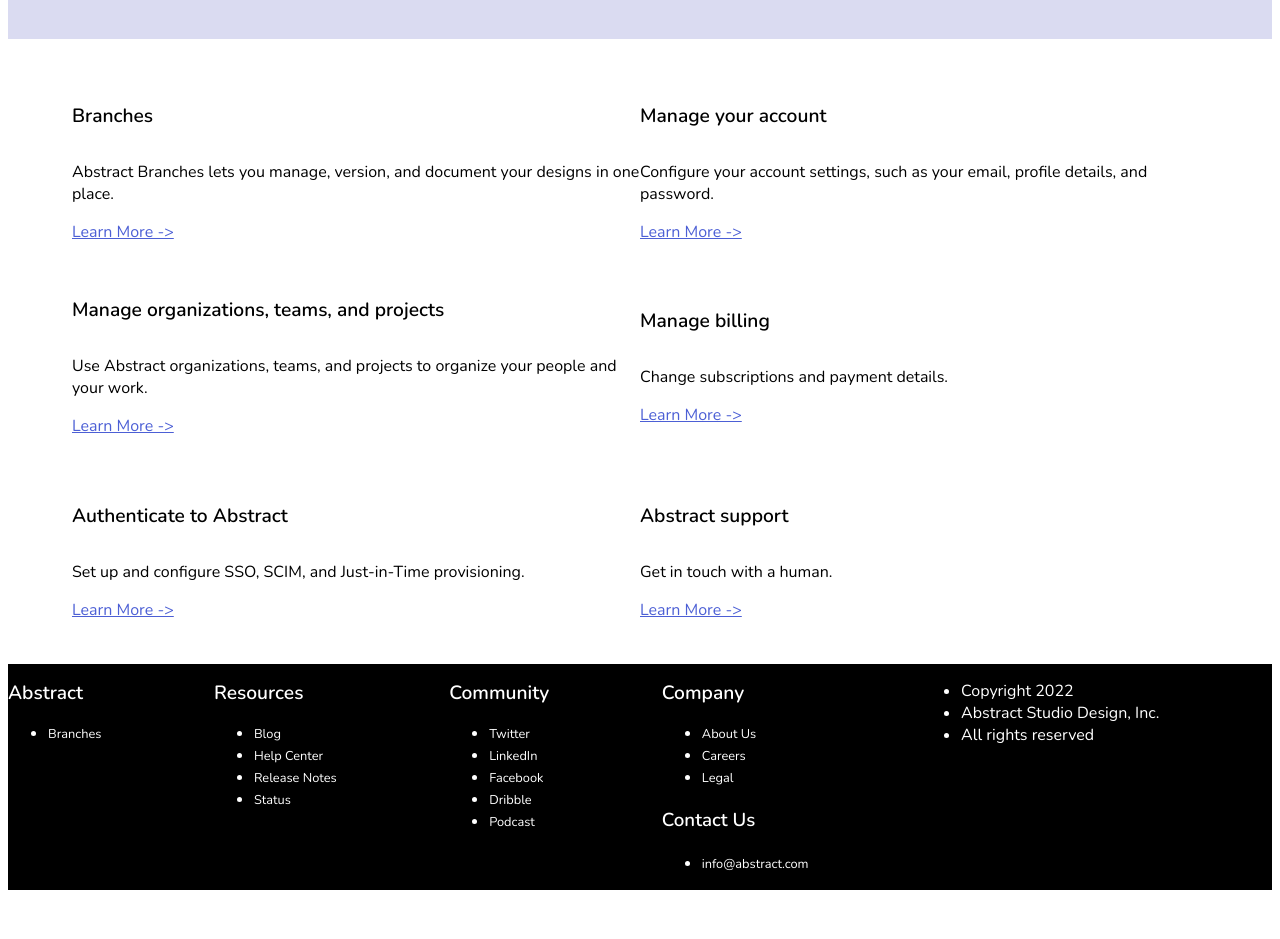
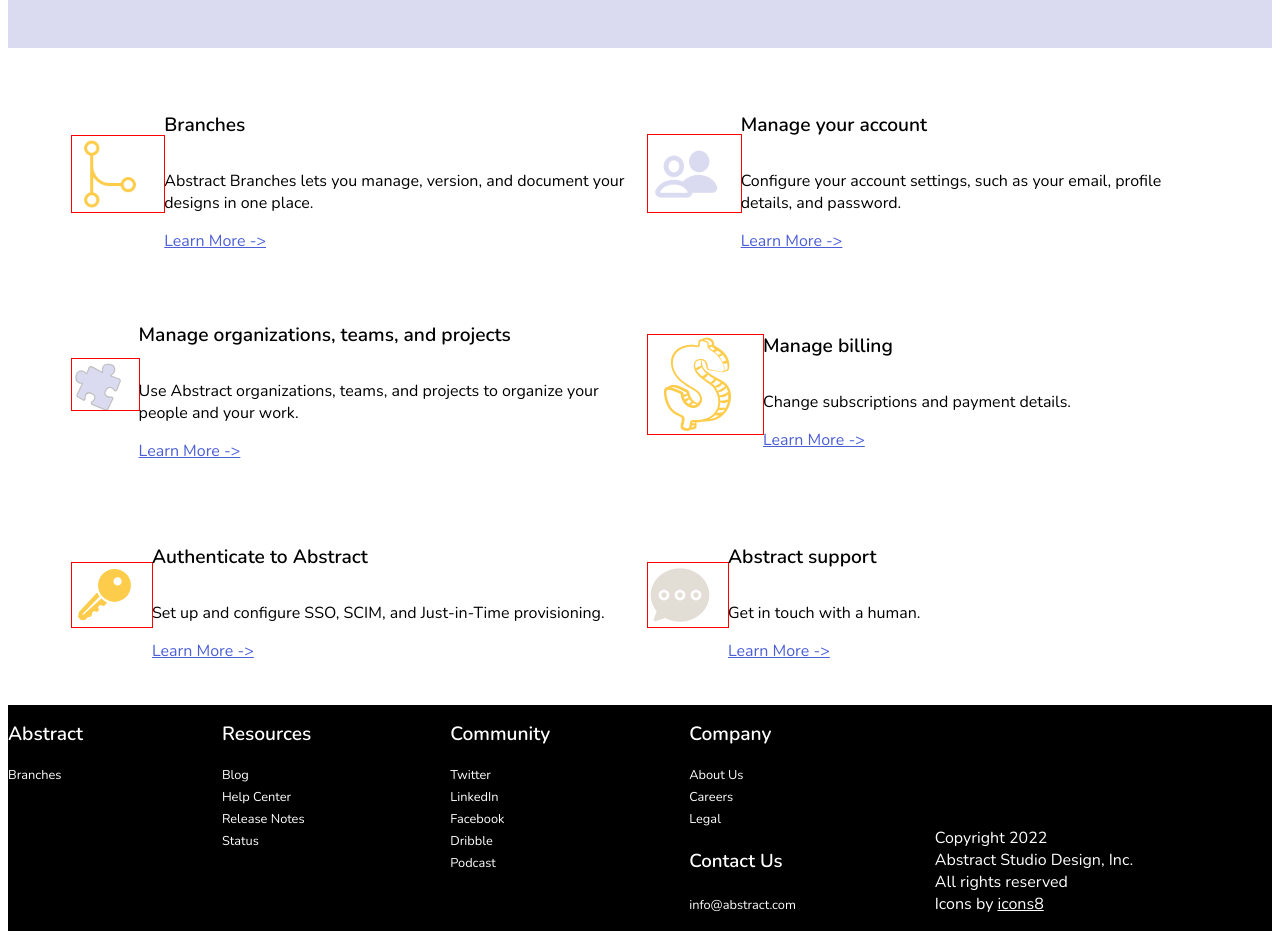
Before and after one commit to Xan-Git/FrontendPractice-Rebuilds, a plain HTML site: page Abstract/index.html in a window 1280 px wide. Shown: the part 360-1299 px from the top of the page. Before the commit the page ends 1258 px from the top, so only its background shows below. Drawn offline with nearby package versions, Linux system fonts and the light colour scheme.

Commit message:
Added images to Abstract

```diff
--- a/Abstract/index.html
+++ b/Abstract/index.html
@@ -14,7 +14,7 @@
 <body>
     <nav>
         <span>Abstract</span>
-        <span> | </span>
+        <span>&nbsp; | &nbsp; </span>
         <span>Help Center</span>
         <button class="submit-request">Submit a request</button>
         <button class="sign-in">Sign In</button>
@@ -27,34 +27,64 @@
         </header>
         <section>
             <article>
+                <div class="img-container">
+                    <img src="./icons8-branch-100.png" alt="Branch icon">
+                </div>
+                <div class="text-container">
                     <h2>Branches</h2>
                     <p>Abstract Branches lets you manage, version, and document your designs in one place.</p>
                     <a href="">Learn More -></a>
+                </div>
             </article>
             <article>
+                <div class="img-container">
+                    <img src="./icons8-member-96.png" alt="Profile icon">
+                </div>
+                <div class="text-container">
                     <h2>Manage your account</h2>
                     <p>Configure your account settings, such as your email, profile details, and password.</p>
                     <a href="">Learn More -></a>
+                </div>
                 </article>
             <article>
+                <div class="img-container">
+                    <img src="./icons8-puzzle.svg" alt="Puzzle icon">
+                </div>
+                <div class="text-container">
                     <h2>Manage organizations, teams, and projects</h2>
                     <p>Use Abstract organizations, teams, and projects to organize your people and your work.</p>
                     <a href="">Learn More -></a>
+                </div>
             </article>
             <article>
+                <div class="img-container">
+                    <img src="./icons8-dollar-99.png" alt="Dollar icon">
+                </div>
+                <div class="text-container">
                     <h2>Manage billing</h2>
                     <p>Change subscriptions and payment details.</p>
                     <a href="">Learn More -></a>
+                </div>
             </article>
             <article>
+                <div class="img-container">
+                    <img src="./icons8-key.svg" alt="Key icon">
+                </div>
+                <div class="text-container">
                     <h2>Authenticate to Abstract</h2>
                     <p>Set up and configure SSO, SCIM, and Just-in-Time provisioning.</p>
                     <a href="">Learn More -></a>
+                </div>
             </article>
             <article>
+                <div class="img-container">
+                    <img src="./icons8-bubble-64.png" alt="Chat Bubble icon">
+                </div>
+                <div class="text-container">
                     <h2>Abstract support</h2>
                     <p>Get in touch with a human.</p>
                     <a href="">Learn More -></a>
+                </div>
             </article>
         </section>
     </main>
@@ -101,8 +131,12 @@
                 <li>Copyright 2022</li>
                 <li>Abstract Studio Design, Inc.</li>
                 <li>All rights reserved</li>
+                <li>Icons by <a href="https://icons8.com" class="icon-link">icons8</a></li>
             </ul>
         </section>
     </footer class="pad-outer">
+
+
+    <!-- <script src="https://kit.fontawesome.com/897d6932f5.js" crossorigin="anonymous"></script> -->
 </body>
 </html>
--- a/Abstract/style.css
+++ b/Abstract/style.css
@@ -6,6 +6,11 @@
 
 html {
     font-family: 'Nunito', sans-serif;
+}
+
+img, svg, video {
+    display: block;
+    max-width: 100%;
 }
 
 h1 {
@@ -30,7 +35,16 @@ nav {
 button {
     padding: .5rem;
     margin: 0 .5rem;
+    border: none;
+    border-radius: 5px;
+
+    outline-color: transparent;
+
+    &:focus-visible {
+        outline: 1px solid white;
+    }
 }
+
 
 .submit-request {
     margin-left: auto;
@@ -51,12 +65,16 @@ header {
 
 input {
     margin: auto;
+    width: min(70ch, 100% - 3rem);
+
+    padding: .5rem;
 }
 
 main section {
     display: grid;
     grid-template-columns: 1fr 1fr;
     grid-template-rows: 2fr 3fr 2fr;
+    gap: 1rem;
 
     background-color: #fff;
     padding: 3rem 4rem 2rem 4rem;
@@ -64,8 +82,20 @@ main section {
 
 article {
     display: flex;
+}
+
+.img-container {
+    outline: 1px solid red;
+
+    padding-right: 1rem;
+    align-self: center;
+    object-fit: cover;
+}
+
+.text-container {
+    display: flex;
+    justify-content: center;
     flex-direction: column;
-    justify-content: center;
 }
 
 article a {
@@ -85,17 +115,32 @@ footer {
 footer section {
     flex-grow: 1;
 
-    &:last-of-type(section) {
-        align-self: flex-end
+    &:last-of-type {
+        align-self: flex-end;
     }
 }
+
 
 
 footer a {
     font-size: 0.8rem;
     text-decoration: none;
+}
 
-    &:visited {
-        color: #fff;
-    }
+footer a, footer a:visited {
+    color: #fff;
 }
+
+.icon-link {
+    font-size: 1rem;
+    text-decoration: underline;
+}
+
+li {
+    list-style-type: none;
+
+}
+
+ul {
+    padding: 0;
+}
```
Also changed, not shown: Abstract/icons8-branch-100.png (added), Abstract/icons8-bubble-64.png (added), Abstract/icons8-dollar-99.png (added), Abstract/icons8-key.svg (added), Abstract/icons8-member-96.png (added), Abstract/icons8-puzzle.svg (added). Lines whose indentation alone changed are shown as unchanged.
